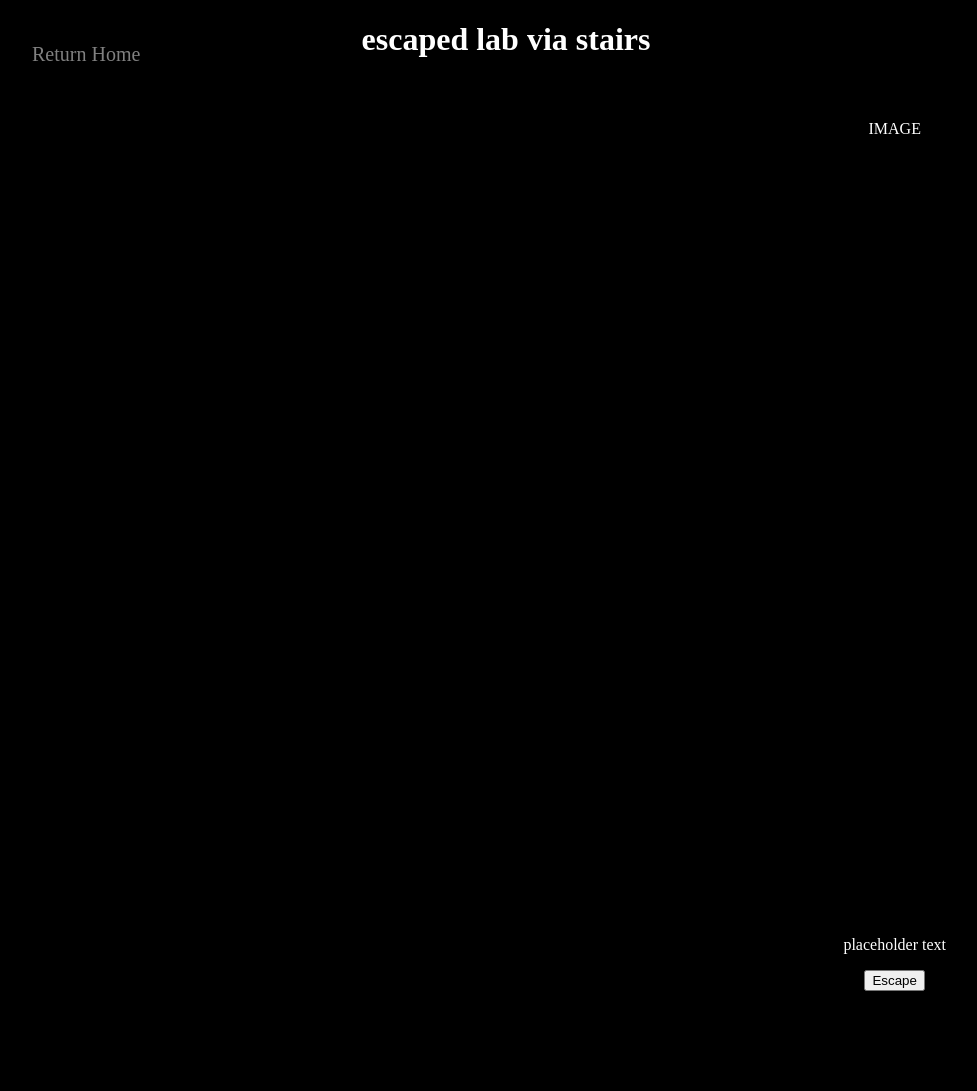
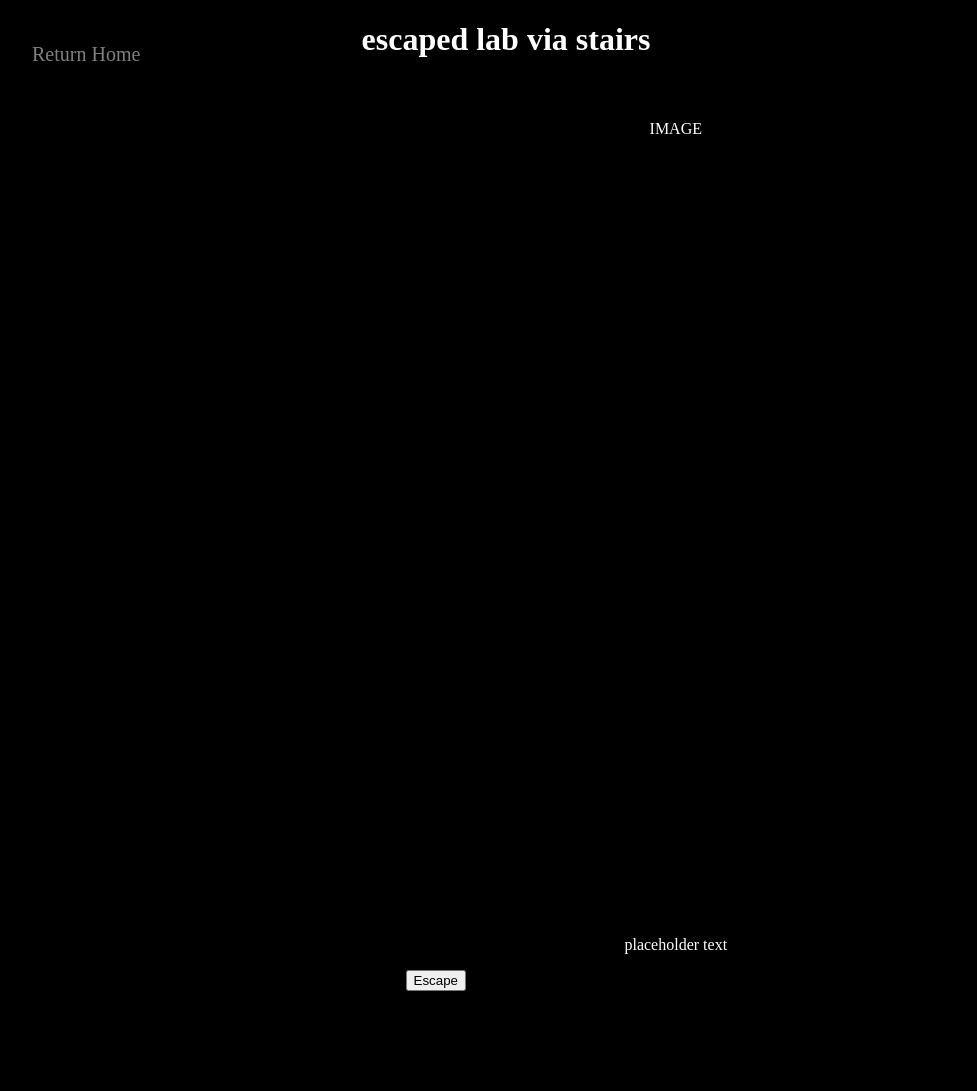
Before and after one commit to kirakira0/-esc-room-, a Python web app: template templates/win-ver2.html in a window 1280 px wide. Shown: the whole page, without its empty margins (134-1111 px from the left). Before the commit the page ends 991 px from the top, so only its background shows below. Run offline with Jinja, Linux system fonts and the light colour scheme; the template is opened without the code that fills it, so the values that code supplies are empty; some web fonts are replaced.

Commit message:
more edits to 2nd win page

```diff
--- a/styles/endings.css
+++ b/styles/endings.css
@@ -62,4 +62,7 @@ a:hover {
   grid-column: 2;
   grid-row: 4;
   align-items: center;
+  padding-bottom: 100px;
+  margin-right: 480px;
+
 }
--- a/templates/win-ver2.html
+++ b/templates/win-ver2.html
@@ -10,7 +10,7 @@
 </head>
 <body>
     <h1>escaped lab via stairs</h1>
-    <div id = "winPage2">
+    <div id="winPage2">
       <p id="return-home"><a href="/">Return Home</a></p>
       <p id="user-name">{{username}}</p>
       <p id="final-text"> placeholder text</p>
```
